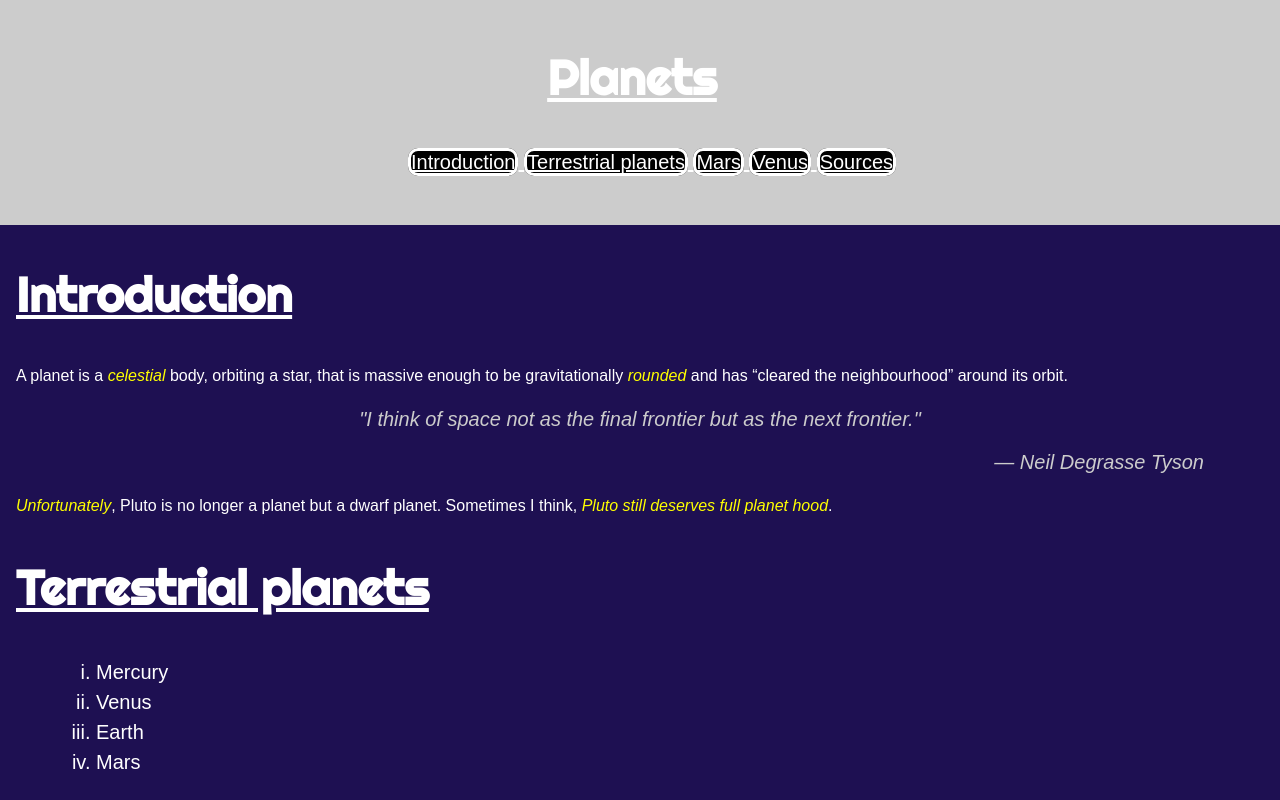
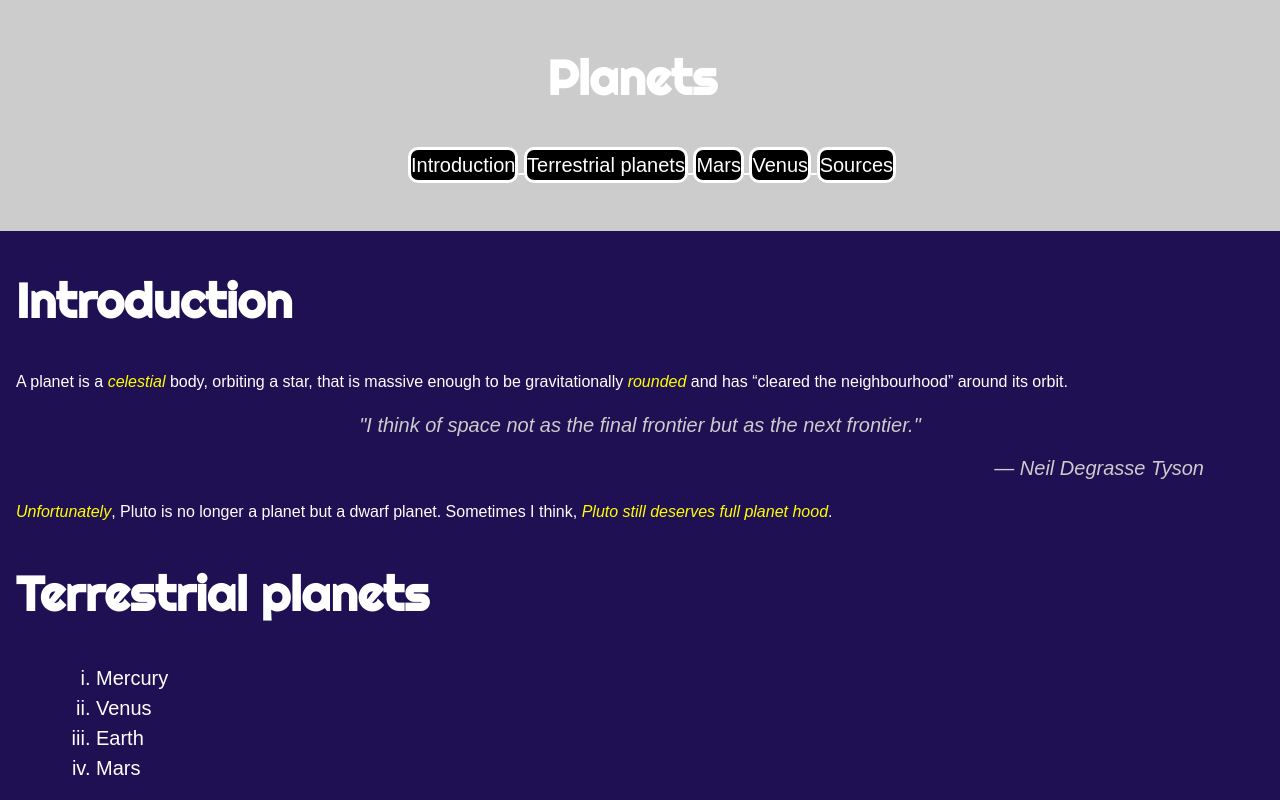
Before and after one commit to monicawinter/assignment-4, a plain HTML site: page index.html in a window 1280 px wide. Shown: the top 800 px of the page. Drawn offline with Linux system fonts and the light colour scheme.

Commit message:
eliminated text decorations and added display

```diff
--- a/css/main.css
+++ b/css/main.css
@@ -20,7 +20,7 @@ nav li {
   padding: 0.5 0.5 0.5 0.5;
   border-radius: 10px;
   background-color: #000;
-  display: inline;
+  display: inline-block;
   text-align: center;
 }
 
@@ -31,7 +31,7 @@ main{
 h1 {
   font-weight: bold;
   font-size: 3rem;
-  text-decoration: underline;
+  text-decoration: none;
   font-family: 'Righteous', cursive;
   text-align: center;
   color: #fff;
@@ -40,7 +40,7 @@ h1 {
 h2 {
   font-weight: bold;
   font-size: 3rem;
-  text-decoration: underline;
+  text-decoration: none;
   font-family: 'Righteous', cursive;
   text-align: left;
   color: #fff;
```
